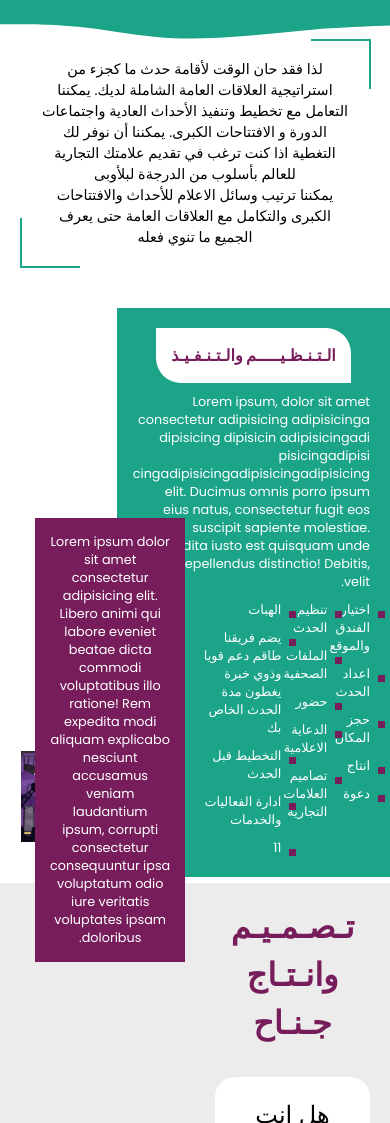
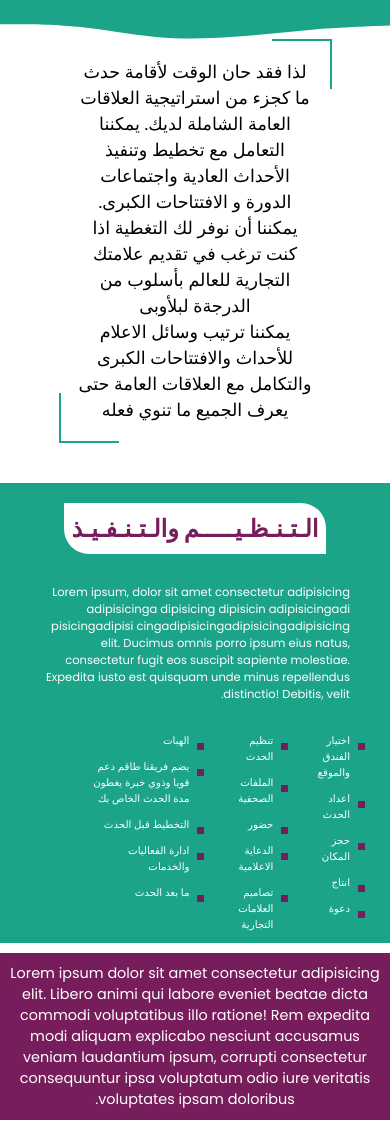
Before and after one commit to Ahmed-Elhalwagy/mid-3, a website built with Vite: page index.html in a window 390 px wide. Shown: the top 1123 px of the page. Built offline with nearby package versions, Linux system fonts and the light colour scheme; a web font is replaced by a local one.

Commit message:
section-1

```diff
--- a/index.html
+++ b/index.html
@@ -20,7 +20,7 @@
         <p>يمكننا ترتيب وسائل الاعلام للأحداث والافتتاحات الكبرى والتكامل مع العلاقات العامة حتى يعرف الجميع ما تنوي فعله</p>
         <span class="after"></span>
       </div>
-      <main class="main">
+      <div class="content">
         <div class="right">
           <h3>الـتـنـظـيـــــم والـتـنـفـيـذ</h3>
           <p>Lorem ipsum, dolor sit amet consectetur adipisicing adipisicinga dipisicing dipisicin adipisicingadi pisicingadipisi cingadipisicingadipisicingadipisicing elit. Ducimus omnis porro ipsum eius natus, consectetur fugit eos suscipit sapiente molestiae. Expedita iusto est quisquam unde minus repellendus distinctio! Debitis, velit.</p>
@@ -44,9 +44,11 @@
               <li>يضم فريقنا طاقم دعم قويا وذوي خبرة يغطون مدة الحدث الخاص بك</li>
               <li>التخطيط قبل الحدث</li>
               <li>ادارة الفعاليات والخدمات</li>
-              <li>11</li>
+              <li>ما بعد الحدث</li>
             </ul>
           </div>
+        </div>
+        <div class="left">
           <div class="image-container">
             <img alt="img-1" class="img" src="/pic-1.png"/>
           </div>
@@ -55,7 +57,8 @@
             </p>
           </div>
         </div>
-        </main>
+      </div>
+
     </section>
     <section class="section-2">
         <div class="right">
--- a/style.css
+++ b/style.css
@@ -33,11 +33,19 @@ body{
   gap: 40px;
 }
 section {
-  height: 100vh;
+  /* height: 100vh; */
   display: flex;
   align-items: center;
   flex-direction: column;
   /* flex-wrap: wrap; */
+}
+
+img {
+  width: 100%;
+}
+
+.section-1{
+  margin-bottom: 4.5em;
 }
 
 .top-text{
@@ -84,63 +92,75 @@ section {
   background: #1ba488;
 }
 
-.main{
+.section-1{
   display: flex;
+  flex-direction: column;
+  justify-content: center;
+  align-items: center;
   width: 100%;
+  /* overflow: hidden; */
+}
+.section-1 .content {
+  display: flex;
+  flex-direction: row;
+  width: 100%;
+  position: relative;
 }
 
-.main .right {
-  width: 70%;
-  text-align: center;
+.section-1 .content .right {
+  padding: 20px 40px 10px 40px ;
   display: flex;
   flex-direction: column;
-    justify-content: center;
-    align-items: center;
-  gap: 10px;
-  position: relative;
+  align-items: center;
   background: #1ba488;
-  padding: 20px;
+  min-width: 70%;
+  /* color: #FFF; */
+  gap:30px;
+  z-index: -2;
 }
 
-.main .right h3 {
+.section-1 .content .right h3{
   background: #FFF;
   width: fit-content;
-  padding: 15px;
+  padding: 8px;
   border-radius: 0px 25px 0px 25px;
   color: #771d5b;
   font-size: 1.5rem;
+}
+.section-1 .content .right p{
+  color: #FFF;
+  max-width: 80%;
+  text-align: start;
+  align-self: flex-start;
 
 }
-.main .right p {
-  color: #FFF;
-  width: 80%;
-  text-align: start;
-  align-self: flex-start;
-}
-.main .right .lists {
+
+.section-1 .right .lists {
   display: flex;
   width: 100%;
   justify-content: space-around;
   gap: 2px;
   width: 80%;
   align-self: flex-start;
-
+  gap: 30px;
+  margin-right: 3rem;
 }
 
-.main .right .lists ul{
+.section-1 .content .right .lists ul{
     list-style-type: none;
     display: flex;
   flex-direction: column;
-  gap: 10px
+  gap: 10px;
 }
-.main .right .lists ul li{
+.section-1 .content .right .lists ul li{
   position: relative;
   text-align: start;
   width: 80%;
-  font-size: 0.8rem;
+  font-size: 0.8em;
   color: #FFF;
+  max-width: 70%;
 }
-.main .right .lists ul li::after {
+.section-1 .content .right .lists ul li::after {
   content: "";
   display: inline-block;
   margin-left: 5px;
@@ -152,48 +172,95 @@ section {
   background: #771d5b;
 }
 
-.main .image-container {
-  position: absolute;
-  bottom:5%;
-  left:-35%;
+@media only screen and (max-width: 1300px) {
+  .section-1 .content .right {
+    font-size: 0.8em;
+  }
 }
 
-.image-container{
-  max-width:55%;
-}
-img{
+.section-1 .content .left{
   max-width: 100%;
 }
 
-.main .right .front-div{
-  background: #771d5b;
-  max-width: 55%;
-  position: absolute;
-  bottom:-15%;
-  left:-30%;
-}
-.main .right .front-div p {
-  text-align: center;
-  width: 100%;
-  padding: 15px;
+.section-1 .content .left .image-container{
+  max-width: 100%;
+  position: relative;
+  left: 40%;
+  top: 20%;
+  z-index: -1;
 }
 
-@media only screen and (max-width: 1100px) {
-.section-1 .top-text{
-  width: 90%;
-  font-size: 0.9rem;
+.section-1 .content .left .front-div{
+  background-color: #771d5b;
+  padding: 10px;
+  font-size: 0.8rem;
+  text-align: center;
+  color: #FFF;
+  z-index: 999;
+  position: relative;
+  left: 50%;
+  top: 7%;
+  margin-right: 20px;
 }
-.main .right .front-div p {
-  font-size: 0.8rem;
+
+@media only screen and (max-width: 1300px) {
+  .section-1 .content .left{
+  min-width: 40%;
+  }
+  .section-1 .content .left .front-div{
+  left: 45%;
+  }
 }
-.main .right h3 {
-  font-size: 1rem;
+@media only screen and (max-width: 950px) {
+ .section-1 .content {
+  flex-direction: column;
+ }
+ .section-1 .content .right{
+  text-align: center;
+  justify-content: center;
+  align-items: center;
+  width: 100%;
+ }
+ .section-1 .content .right p{
+  min-width: 100%;
+  font-size: 0.9em;
 }
-.main .right p {
+.section-1 .content .right .lists{
+  min-width: 100%;
+  margin: 0;
+
+}
+.section-1 .content .left {
   width: 100%;
-  font-size: 0.8rem;
+ display: flex;
+ justify-content: center;
+ align-items: center;
 }
+ .section-1 .content .left .image-container{
+display: none;
+ height: 80%;
 }
+.section-1 .content .left .front-div{
+  position: static;
+ }
+ .section-1 .content .left .front-div {
+  margin: 0;
+  width: 100%;
+  font-size: 0.9em;
+  padding: auto;
+  margin-top: 10px;
+}
+.section-1 .content .left .front-div p {
+  height: 100%;
+ }
+ .section-1 .content .left .image-container {
+  width: 50%;
+ }
+}
+
+
+
+/*  */
 
 .section-2{
   background: #edeced;
```
